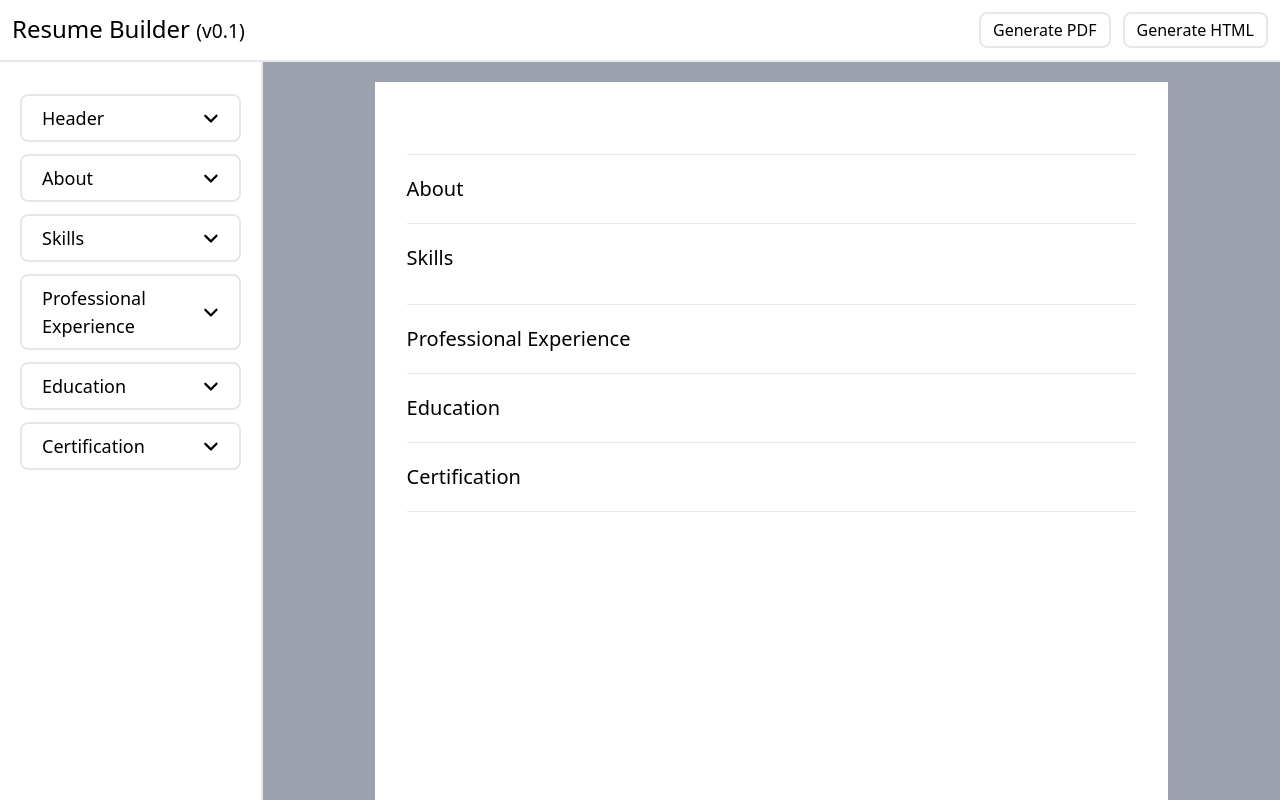
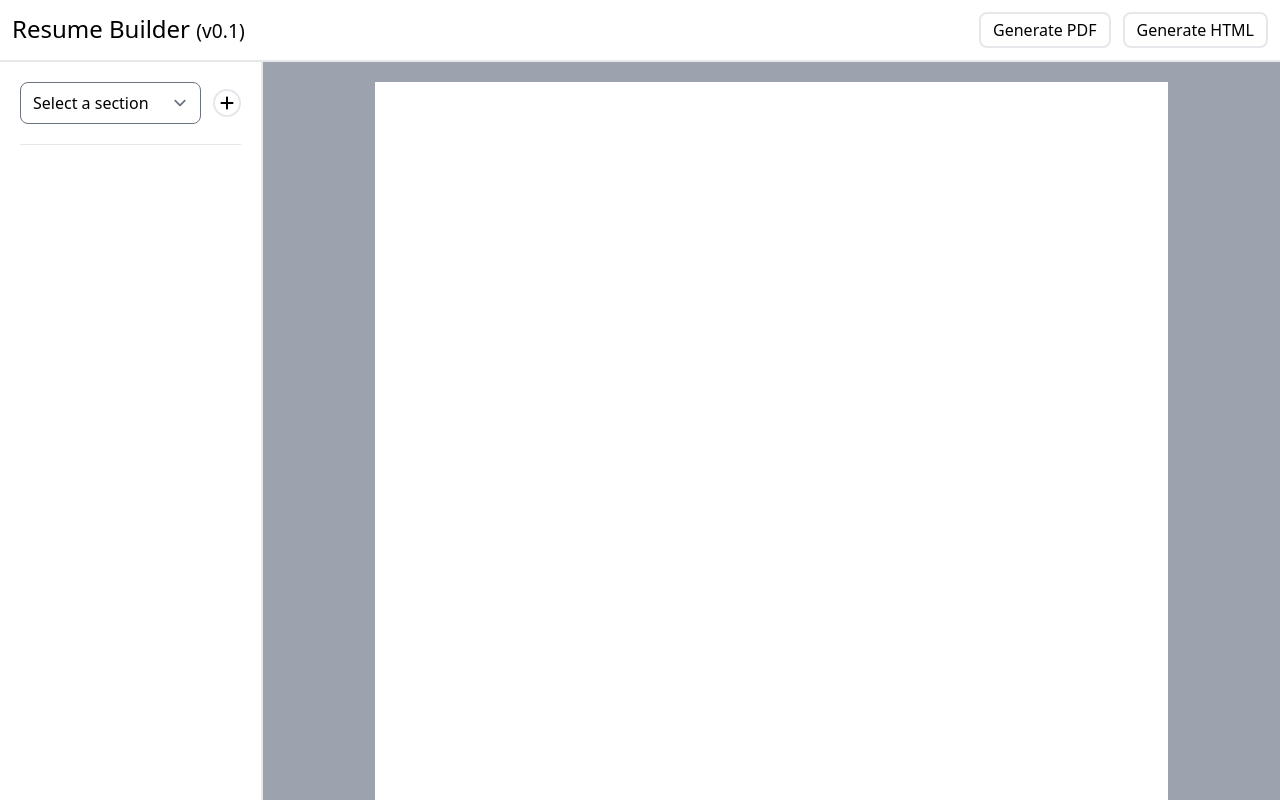
Before and after one commit to eliseekn/resume-builder, a React (Vite) app: page / in a window 1280 px wide. Shown: the top 800 px of the page. Built offline with nearby package versions, Linux system fonts and the light colour scheme.

Commit message:
Add section reducers to add or remove sections from page

```diff
--- a/src/components/Main/index.tsx
+++ b/src/components/Main/index.tsx
@@ -5,18 +5,22 @@ import Page from "./Page"
 import About from "./Section/About"
 import Header from "./Section/Header"
 import Skills from "./Section/Skills"
-import Section from "./Section";
-import Certification from "./Section/Certification";
+import Section from "./Section"
+import Certification from "./Section/Certification"
+import {useAppSelector} from "../../services/redux/hooks";
+import {RootState} from "../../services/redux/store";
 
 export default function Main() {
+    const sections = useAppSelector<string[]>((state: RootState) => state.sections)
+
     return <div className="basis-full bg-gray-400 pt-5">
         <Page>
-            <Section name={<Header />} />
-            <Section name={<About />} />
-            <Section name={<Skills />} />
-            <Section name={<Experience />} />
-            <Section name={<Education />} />
-            <Section name={<Certification />} />
+            {sections.includes('header') && <Section name={<Header />} />}
+            {sections.includes('about') && <Section name={<About />} />}
+            {sections.includes('skills') && <Section name={<Skills />} />}
+            {sections.includes('experience') && <Section name={<Experience />} />}
+            {sections.includes('education') && <Section name={<Education />} />}
+            {sections.includes('certification') && <Section name={<Certification />} />}
         </Page>
     </div>
 }
--- a/src/components/Sidebar/About.tsx
+++ b/src/components/Sidebar/About.tsx
@@ -2,8 +2,9 @@ import React, {ChangeEvent, useState} from "react"
 import {setAbout} from "../../services/redux/reducers/aboutReducer"
 import {useAppDispatch, useAppSelector} from "../../services/redux/hooks";
 import {FontAwesomeIcon} from "@fortawesome/react-fontawesome";
-import {faAngleDown, faAngleUp} from "@fortawesome/free-solid-svg-icons";
+import {faAngleDown, faAngleUp, faMinus} from "@fortawesome/free-solid-svg-icons";
 import {RootState} from "../../services/redux/store";
+import {removeSection} from "../../services/redux/reducers/sectionsReducer";
 
 export default function About() {
     const dispatch = useAppDispatch()
@@ -15,11 +16,21 @@ export default function About() {
         dispatch(setAbout(e.target.value))
     }
 
+    const handleRemoveSection = (section: string) => {
+        dispatch(removeSection(section))
+    }
+
     return <>
-        <p className="section-header" onClick={() => setDisplayOptions(!displayOptions)}>
-            <span>About</span>
-            <FontAwesomeIcon icon={displayOptions ? faAngleUp : faAngleDown} />
-        </p>
+        <div className="flex items-center mt-3">
+            <p className="section-header" onClick={() => setDisplayOptions(!displayOptions)}>
+                <span>About</span>
+                <FontAwesomeIcon icon={displayOptions ? faAngleUp : faAngleDown} />
+            </p>
+
+            <button className="btn-circle" onClick={() => handleRemoveSection('about')}>
+                <FontAwesomeIcon icon={faMinus} />
+            </button>
+        </div>
 
         {displayOptions && <div className="ml-2 px-5">
             <div className="mt-3">
--- a/src/components/Sidebar/Certification.tsx
+++ b/src/components/Sidebar/Certification.tsx
@@ -1,10 +1,11 @@
 import React, {ChangeEvent, useState} from "react"
 import {useAppDispatch, useAppSelector} from "../../services/redux/hooks";
 import {FontAwesomeIcon} from "@fortawesome/react-fontawesome";
-import {faAngleDown, faAngleUp} from "@fortawesome/free-solid-svg-icons";
+import {faAngleDown, faAngleUp, faMinus} from "@fortawesome/free-solid-svg-icons";
 import {Props} from "../Main/Section/Certification/Organization";
 import {RootState} from "../../services/redux/store";
 import {addCertification, removeCertification} from "../../services/redux/reducers/certificationReducer";
+import {removeSection} from "../../services/redux/reducers/sectionsReducer";
 
 export default function Certification() {
     const dispatch = useAppDispatch()
@@ -54,11 +55,21 @@ export default function Certification() {
         dispatch(removeCertification(id))
     }
 
+    const handleRemoveSection = (section: string) => {
+        dispatch(removeSection(section))
+    }
+
     return <>
-        <p className="section-header" onClick={() => setDisplayOptions(!displayOptions)}>
-            <span>Certification</span>
-            <FontAwesomeIcon icon={displayOptions ? faAngleUp : faAngleDown} />
-        </p>
+        <div className="flex items-center mt-3">
+            <p className="section-header" onClick={() => setDisplayOptions(!displayOptions)}>
+                <span>Certification</span>
+                <FontAwesomeIcon icon={displayOptions ? faAngleUp : faAngleDown} />
+            </p>
+
+            <button className="btn-circle" onClick={() => handleRemoveSection('certification')}>
+                <FontAwesomeIcon icon={faMinus} />
+            </button>
+        </div>
 
         {displayOptions && <div className="ml-2 px-5">
             <div className="mt-3">
--- a/src/components/Sidebar/Education.tsx
+++ b/src/components/Sidebar/Education.tsx
@@ -1,10 +1,11 @@
 import React, {ChangeEvent, useState} from "react"
 import {useAppDispatch, useAppSelector} from "../../services/redux/hooks";
 import {FontAwesomeIcon} from "@fortawesome/react-fontawesome";
-import {faAngleDown, faAngleUp} from "@fortawesome/free-solid-svg-icons";
+import {faAngleDown, faAngleUp, faMinus} from "@fortawesome/free-solid-svg-icons";
 import {Props} from "../Main/Section/Education/School";
 import {RootState} from "../../services/redux/store";
 import {addEducation, removeEducation} from "../../services/redux/reducers/educationReducer";
+import {removeSection} from "../../services/redux/reducers/sectionsReducer";
 
 export default function Education() {
     const dispatch = useAppDispatch()
@@ -60,11 +61,21 @@ export default function Education() {
         dispatch(removeEducation(id))
     }
 
+    const handleRemoveSection = (section: string) => {
+        dispatch(removeSection(section))
+    }
+
     return <>
-        <p className="section-header" onClick={() => setDisplayOptions(!displayOptions)}>
-            <span>Education</span>
-            <FontAwesomeIcon icon={displayOptions ? faAngleUp : faAngleDown} />
-        </p>
+        <div className="flex items-center mt-3">
+            <p className="section-header" onClick={() => setDisplayOptions(!displayOptions)}>
+                <span>Education</span>
+                <FontAwesomeIcon icon={displayOptions ? faAngleUp : faAngleDown} />
+            </p>
+
+            <button className="btn-circle" onClick={() => handleRemoveSection('education')}>
+                <FontAwesomeIcon icon={faMinus} />
+            </button>
+        </div>
 
         {displayOptions && <div className="ml-2 px-5">
             <div className="mt-3">
--- a/src/components/Sidebar/Experience.tsx
+++ b/src/components/Sidebar/Experience.tsx
@@ -1,10 +1,11 @@
 import React, {ChangeEvent, useState} from "react"
 import {useAppDispatch, useAppSelector} from "../../services/redux/hooks";
 import {FontAwesomeIcon} from "@fortawesome/react-fontawesome";
-import {faAngleDown, faAngleUp} from "@fortawesome/free-solid-svg-icons";
+import {faAngleDown, faAngleUp, faMinus} from "@fortawesome/free-solid-svg-icons";
 import {Props} from "../Main/Section/Experience/Company";
 import {RootState} from "../../services/redux/store";
 import {addExperience, removeExperience} from "../../services/redux/reducers/experienceReducer";
+import {removeSection} from "../../services/redux/reducers/sectionsReducer";
 
 export default function Company() {
     const dispatch = useAppDispatch()
@@ -66,11 +67,21 @@ export default function Company() {
         dispatch(removeExperience(id))
     }
 
+    const handleRemoveSection = (section: string) => {
+        dispatch(removeSection(section))
+    }
+
     return <>
-        <p className="section-header" onClick={() => setDisplayOptions(!displayOptions)}>
-            <span>Professional Experience</span>
-            <FontAwesomeIcon icon={displayOptions ? faAngleUp : faAngleDown} />
-        </p>
+        <div className="flex items-center mt-3">
+            <p className="section-header" onClick={() => setDisplayOptions(!displayOptions)}>
+                <span>Professional Experience</span>
+                <FontAwesomeIcon icon={displayOptions ? faAngleUp : faAngleDown} />
+            </p>
+
+            <button className="btn-circle" onClick={() => handleRemoveSection('experience')}>
+                <FontAwesomeIcon icon={faMinus} />
+            </button>
+        </div>
 
         {displayOptions && <div className="ml-2 px-5">
             <div className="mt-3">
--- a/src/components/Sidebar/Header.tsx
+++ b/src/components/Sidebar/Header.tsx
@@ -8,8 +8,9 @@ import {
 } from "../../services/redux/reducers/headerReducer"
 import {useAppDispatch, useAppSelector} from "../../services/redux/hooks";
 import {FontAwesomeIcon} from "@fortawesome/react-fontawesome"
-import {faAngleUp, faAngleDown} from "@fortawesome/free-solid-svg-icons";
+import {faAngleUp, faAngleDown, faMinus} from "@fortawesome/free-solid-svg-icons";
 import {RootState} from "../../services/redux/store";
+import {removeSection} from "../../services/redux/reducers/sectionsReducer";
 
 export default function Header() {
     const dispatch = useAppDispatch()
@@ -41,11 +42,21 @@ export default function Header() {
         dispatch(setPortfolioUrl(e.target.value))
     }
 
+    const handleRemoveSection = (section: string) => {
+        dispatch(removeSection(section))
+    }
+
     return <>
-        <p className="section-header" onClick={() => setDisplayOptions(!displayOptions)}>
-            <span>Header</span>
-            <FontAwesomeIcon icon={displayOptions ? faAngleUp : faAngleDown} />
-        </p>
+        <div className="flex items-center mt-3">
+            <div className="section-header" onClick={() => setDisplayOptions(!displayOptions)}>
+                <span>Header</span>
+                <FontAwesomeIcon icon={displayOptions ? faAngleUp : faAngleDown} />
+            </div>
+
+            <button className="btn-circle" onClick={() => handleRemoveSection('header')}>
+                <FontAwesomeIcon icon={faMinus} />
+            </button>
+        </div>
 
         {displayOptions && <div className="ml-2 px-5">
             <div className="mt-3">
--- a/src/components/Sidebar/Skills.tsx
+++ b/src/components/Sidebar/Skills.tsx
@@ -3,7 +3,8 @@ import {useAppDispatch, useAppSelector} from "../../services/redux/hooks"
 import {addSkill, removeSkill} from "../../services/redux/reducers/skillsReducer"
 import {RootState} from "../../services/redux/store"
 import {FontAwesomeIcon} from "@fortawesome/react-fontawesome";
-import {faAngleDown, faAngleUp} from "@fortawesome/free-solid-svg-icons";
+import {faAngleDown, faAngleUp, faMinus} from "@fortawesome/free-solid-svg-icons";
+import {removeSection} from "../../services/redux/reducers/sectionsReducer";
 
 export default function Skills() {
     const dispatch = useAppDispatch()
@@ -28,11 +29,21 @@ export default function Skills() {
         dispatch(removeSkill(skill))
     }
 
+    const handleRemoveSection = (section: string) => {
+        dispatch(removeSection(section))
+    }
+
     return <>
-        <p className="section-header" onClick={() => setDisplayOptions(!displayOptions)}>
-            <span>Skills</span>
-            <FontAwesomeIcon icon={displayOptions ? faAngleUp : faAngleDown} />
-        </p>
+        <div className="flex items-center mt-3">
+            <p className="section-header" onClick={() => setDisplayOptions(!displayOptions)}>
+                <span>Skills</span>
+                <FontAwesomeIcon icon={displayOptions ? faAngleUp : faAngleDown} />
+            </p>
+
+            <button className="btn-circle" onClick={() => handleRemoveSection('skills')}>
+                <FontAwesomeIcon icon={faMinus} />
+            </button>
+        </div>
 
         {displayOptions && <div className="ml-2 px-5">
             <div className="mt-3 flex items-center">
--- a/src/components/Sidebar/index.tsx
+++ b/src/components/Sidebar/index.tsx
@@ -1,18 +1,55 @@
-import React from "react"
+import React, {ChangeEvent, useState} from "react"
 import Header from "./Header"
 import About from "./About"
 import Skills from "./Skills"
-import Experience from "./Experience";
-import Education from "./Education";
-import Certification from "./Certification";
+import Experience from "./Experience"
+import Education from "./Education"
+import Certification from "./Certification"
+import {useAppDispatch, useAppSelector} from "../../services/redux/hooks";
+import {RootState} from "../../services/redux/store";
+import {FontAwesomeIcon} from "@fortawesome/react-fontawesome";
+import {faPlus} from "@fortawesome/free-solid-svg-icons";
+import {addSection} from "../../services/redux/reducers/sectionsReducer";
+import Separator from "../Style/Separator";
 
 export default function Sidebar() {
+    const dispatch = useAppDispatch()
+    const sections = useAppSelector<string[]>((state: RootState) => state.sections)
+
+    const [section, setSection] = useState<string>('')
+
+    const handleSetSection = (e: ChangeEvent<HTMLSelectElement>) => {
+        setSection(e.target.value)
+    }
+
+    const handleAddSection = () => {
+        dispatch(addSection(section))
+    }
+
     return <div className="basis-1/4 border-r-2 p-5 h-screen sticky top-0 overflow-y-scroll">
-        <Header />
-        <About />
-        <Skills />
-        <Experience />
-        <Education />
-        <Certification />
+        <div className="flex items-center">
+            <select name="sections" id="sections" className="w-full rounded-lg cursor-pointer" onChange={handleSetSection} defaultValue="">
+                <option value="">Select a section</option>
+                <option value="header">Header</option>
+                <option value="about">About</option>
+                <option value="skills">Skills</option>
+                <option value="experience">Professional Experience</option>
+                <option value="education">Education</option>
+                <option value="certification">Certification</option>
+            </select>
+
+            <button className="btn-circle" onClick={() => handleAddSection()}>
+                <FontAwesomeIcon icon={faPlus} />
+            </button>
+        </div>
+
+        <Separator />
+
+        {sections.includes('header') && <Header />}
+        {sections.includes('about') && <About />}
+        {sections.includes('skills') && <Skills />}
+        {sections.includes('experience') && <Experience />}
+        {sections.includes('education') && <Education />}
+        {sections.includes('certification') && <Certification />}
     </div>
 }
--- a/src/index.css
+++ b/src/index.css
@@ -4,7 +4,7 @@
 
 @layer components {
     .btn {
-        @apply py-1 px-3 border-2 border-gray-200 rounded-lg hover:bg-gray-200 transition-all duration-500
+        @apply py-1 px-3 border-2 border-gray-200 rounded-lg hover:bg-gray-200 transition-colors duration-500
     }
 
     .badge {
@@ -12,6 +12,10 @@
     }
 
     .section-header {
-        @apply cursor-pointer text-lg flex items-center justify-between border-2 px-5 py-2 rounded-lg mt-3
+        @apply cursor-pointer flex items-center justify-between border-2 px-5 py-2 rounded-lg w-full hover:bg-gray-200 transition-colors duration-500
+    }
+
+    .btn-circle {
+        @apply ml-3 transition-colors duration-500 p-3 h-4 w-4 flex items-center justify-center rounded-full border-2 border-gray-200 hover:bg-gray-200
     }
 }
--- /dev/null
+++ b/src/services/redux/reducers/sectionsReducer.ts
@@ -0,0 +1,17 @@
+import { createSlice, PayloadAction } from '@reduxjs/toolkit'
+
+export const sectionsSlice = createSlice({
+    name: 'sections',
+    initialState: [],
+    reducers: {
+        addSection(state: string[], action: PayloadAction<string>) {
+            state.push(action.payload)
+        },
+        removeSection(state, action: PayloadAction<string>) {
+            return state.filter((state: string) => state !== action.payload)
+        }
+    }
+})
+
+export const {addSection, removeSection,} = sectionsSlice.actions
+export default sectionsSlice.reducer
--- a/src/services/redux/store.ts
+++ b/src/services/redux/store.ts
@@ -5,6 +5,7 @@ import ExperienceReducer from "./reducers/experienceReducer";
 import EducationReducer from "./reducers/educationReducer";
 import AboutReducer from "./reducers/aboutReducer";
 import CertificationReducer from "./reducers/certificationReducer";
+import SectionsReducer from "./reducers/sectionsReducer";
 
 export const store = configureStore({
     reducer: {
@@ -13,7 +14,8 @@ export const store = configureStore({
         experience: ExperienceReducer,
         education: EducationReducer,
         about: AboutReducer,
-        certification: CertificationReducer
+        certification: CertificationReducer,
+        sections: SectionsReducer
     },
 })
 
```
